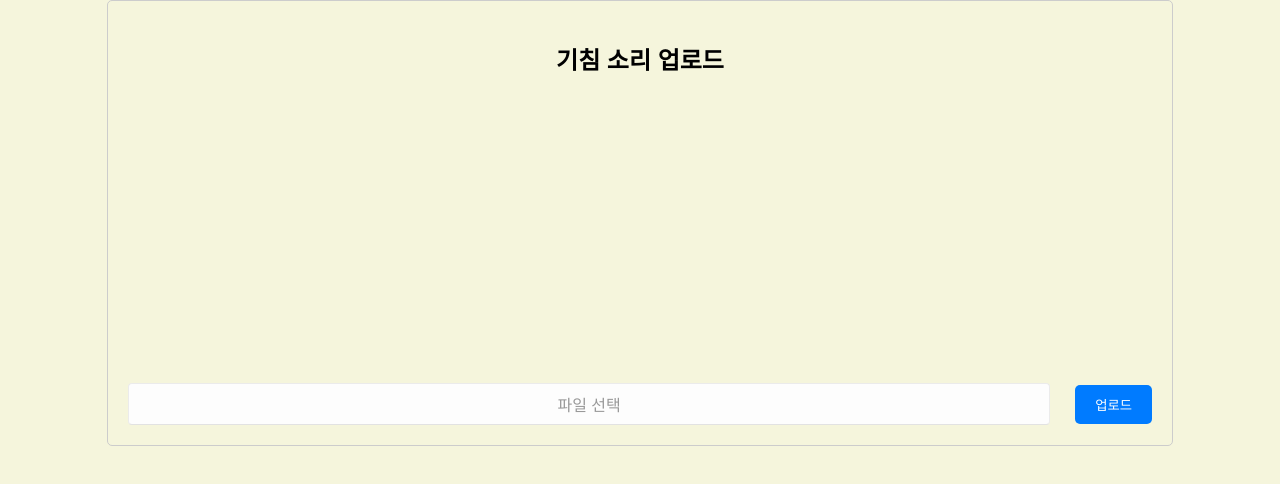
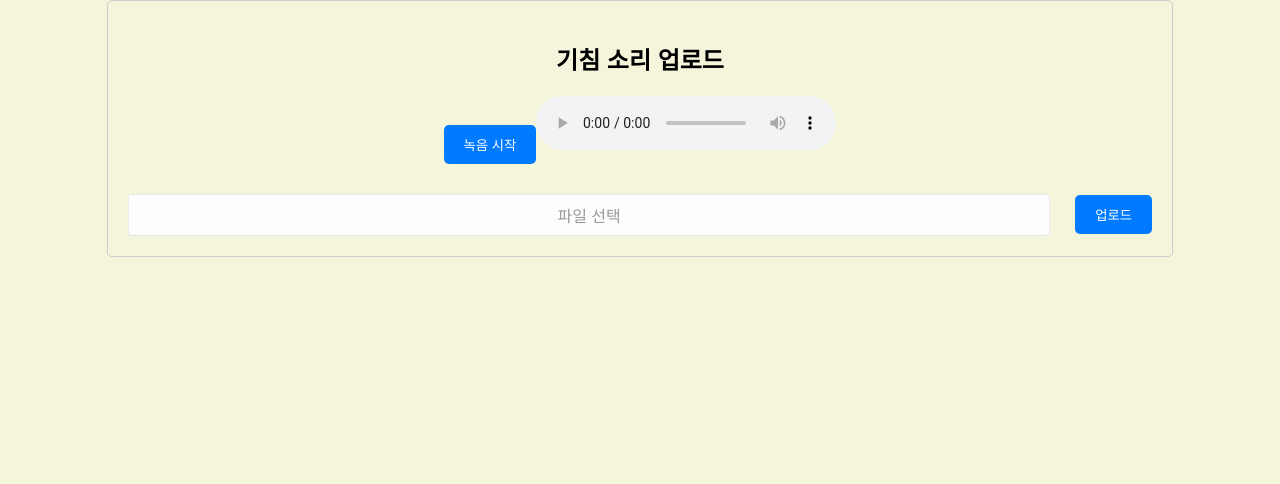
Before and after one commit to Soojong94/SilJeon, a React (Create React App) app in the folder your_voice/front/: page /coughUd in a window 1280 px wide. Shown: the top 484 px of the page. Built offline with nearby package versions, Linux system fonts and the light colour scheme.

Commit message:
0527녹음기능

```diff
--- a/your_voice/front/src/uploard/bothloard.css
+++ b/your_voice/front/src/uploard/bothloard.css
@@ -14,7 +14,25 @@
 }
 
 .udH2 {
-    margin-bottom: 30%;
+    margin-bottom: 20px;
+}
+
+.record-container {
+    margin-bottom: 20px;
+}
+
+.record-btn {
+    padding: 10px 20px;
+    background-color: #007BFF;
+    color: #fff;
+    border: none;
+    border-radius: 5px;
+    cursor: pointer;
+    margin-bottom: 10px;
+}
+
+.record-btn:hover {
+    background-color: #0056b3;
 }
 
 .input-container {
@@ -22,7 +40,6 @@
     grid-template-columns: 1fr auto;
     gap: 25px;
     align-items: center;
-    justify-content: center;
 }
 
 .file-input {
--- a/your_voice/front/src/uploard/coughUd.jsx
+++ b/your_voice/front/src/uploard/coughUd.jsx
@@ -1,9 +1,13 @@
 import React, { useState, useRef } from 'react';
-import './bothloard.css'
+import './bothloard.css';
 
 const CoughUd = () => {
     const [selectedFile, setSelectedFile] = useState(null);
+    const [recording, setRecording] = useState(false);
+    const [mediaRecorder, setMediaRecorder] = useState(null);
+    const [audioBlob, setAudioBlob] = useState(null);
     const inputBtn = useRef(null);
+    const audioRef = useRef(null);
 
     const inputbtn = () => {
         inputBtn.current.click();
@@ -14,13 +18,17 @@ const CoughUd = () => {
     };
 
     const handleFileUpload = async () => {
-        if (!selectedFile) {
-            alert('파일을 선택해주세요.');
+        if (!selectedFile && !audioBlob) {
+            alert('파일을 선택하거나 녹음을 해주세요.');
             return;
         }
 
         const formData = new FormData();
-        formData.append('file', selectedFile);
+        if (selectedFile) {
+            formData.append('file', selectedFile);
+        } else if (audioBlob) {
+            formData.append('file', audioBlob, 'recording.webm');
+        }
 
         try {
             const response = await fetch('/upload', {
@@ -39,10 +47,39 @@ const CoughUd = () => {
         }
     };
 
+    const startRecording = () => {
+        navigator.mediaDevices.getUserMedia({ audio: true })
+            .then(stream => {
+                const recorder = new MediaRecorder(stream);
+                recorder.ondataavailable = (e) => {
+                    setAudioBlob(e.data);
+                    const audioURL = URL.createObjectURL(e.data);
+                    audioRef.current.src = audioURL;
+                };
+                recorder.start();
+                setMediaRecorder(recorder);
+                setRecording(true);
+            })
+            .catch(err => console.error('음성 녹음 중 오류가 발생했습니다:', err));
+    };
+
+    const stopRecording = () => {
+        if (mediaRecorder) {
+            mediaRecorder.stop();
+            setRecording(false);
+        }
+    };
+
     return (
         <div className='parent-box'>
             <div className='box'>
                 <h2 className='udH2'>기침 소리 업로드</h2>
+                <div className="record-container">
+                    <button className='record-btn' onClick={recording ? stopRecording : startRecording}>
+                        {recording ? '녹음 중지' : '녹음 시작'}
+                    </button>
+                    <audio ref={audioRef} controls />
+                </div>
                 <div className="input-container">
                     <button className="inputbtn" onClick={inputbtn}>파일 선택</button>
                     <input type="file" onChange={handleFileChange} ref={inputBtn} className="file-input" />
```
Also changed, not shown: 1 other file (tests, documents, lock files or other folders).
